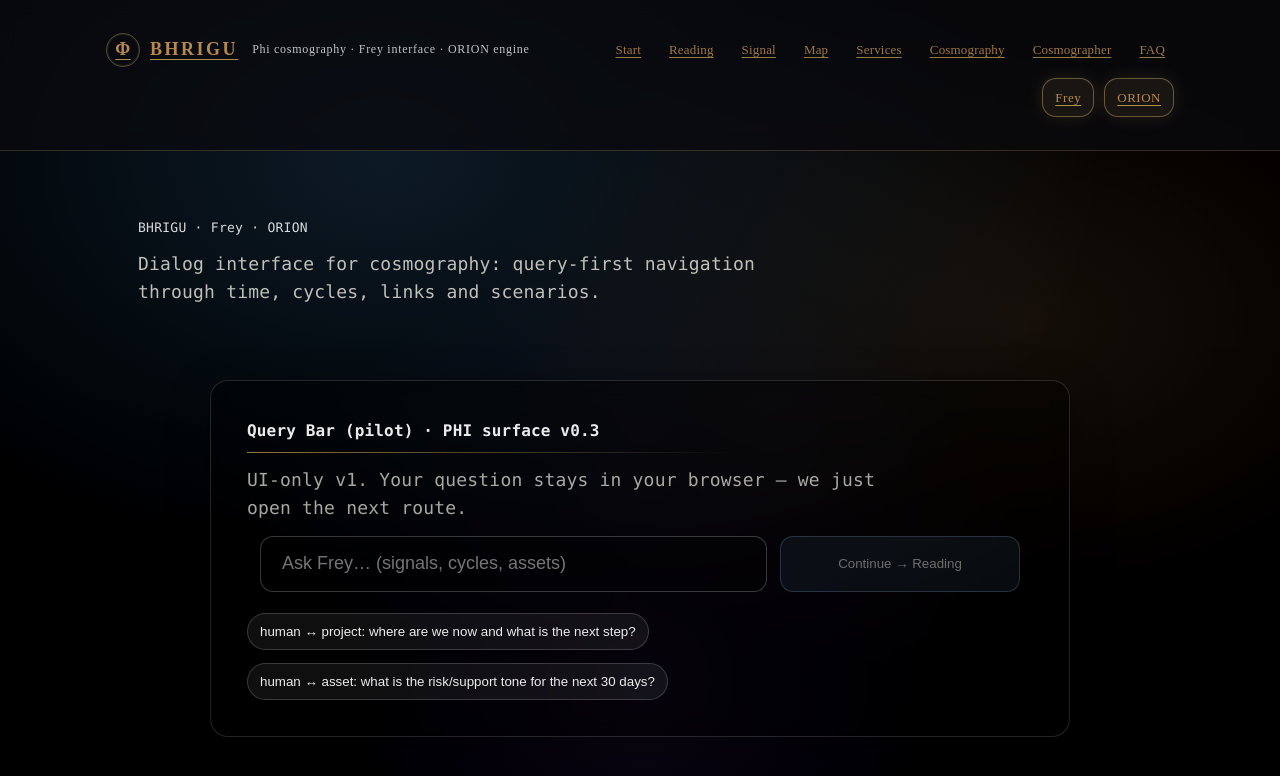
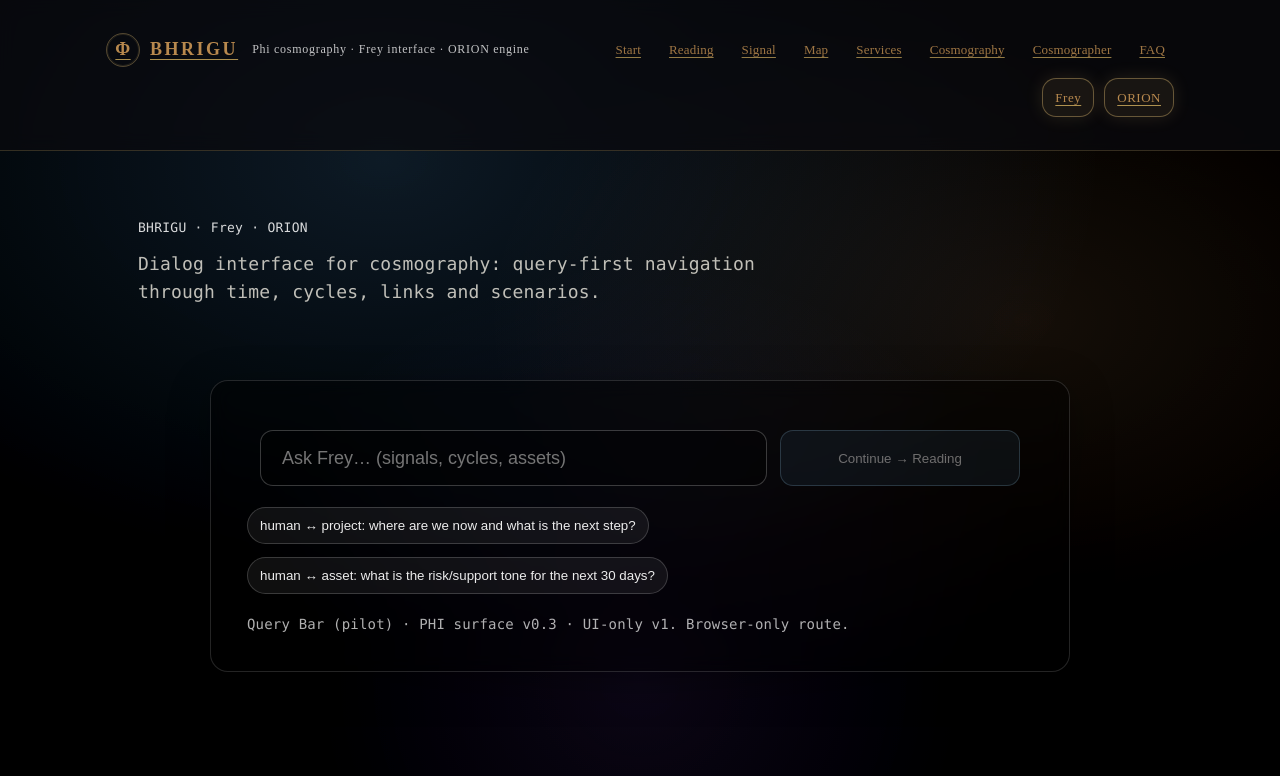
Before and after one commit to AiBhrigu/bhrigu-portal, a Next.js app: page /frey in a window 1280 px wide. Shown: the top 776 px of the page. Built offline with nearby package versions, Linux system fonts and the light colour scheme.

Commit message:
frey: move query header to footnote (v0.1)

```diff
--- a/pages/frey.js
+++ b/pages/frey.js
@@ -65,8 +65,10 @@ export default function FreyPage() {
           </header>
 
           <section className="card askFreyBox" aria-label="Frey query bar">
-            <h2 className="h2">Query Bar (pilot) · PHI surface v0.3</h2>
-            <p className="muted">UI-only v1. Your question stays in your browser — we just open the next route.</p>
+  <h2 className="srOnly">Query Bar (pilot) · PHI surface v0.3</h2>
+
+
+
 
             <div className="qRow">
               <input
@@ -95,7 +97,9 @@ export default function FreyPage() {
                 </button>
               ))}
             </div>
-          </section>
+
+  <div data-frey-mark="__FREY_CARD_FOOTNOTE_V0_1__" className="fineprint">Query Bar (pilot) · PHI surface v0.3 · UI-only v1. Browser-only route.</div>
+</section>
         </main>
       </div>
 
@@ -290,6 +294,11 @@ export default function FreyPage() {
   .chips{ flex-direction: column; }
   .chip{ width: 100%; text-align: left; }
 }
+
+/* frey: a11y + footnote */
+.srOnly{position:absolute!important;width:1px;height:1px;padding:0;margin:-1px;overflow:hidden;clip:rect(0,0,0,0);white-space:nowrap;border:0;}
+.fineprint{margin-top:var(--phi-21);font-size:14px;line-height:1.4;opacity:.75;}
+@media (max-width: 640px){.fineprint{font-size:13px;margin-top:var(--phi-13);}}
 `}</style>
     </>
   );
```
